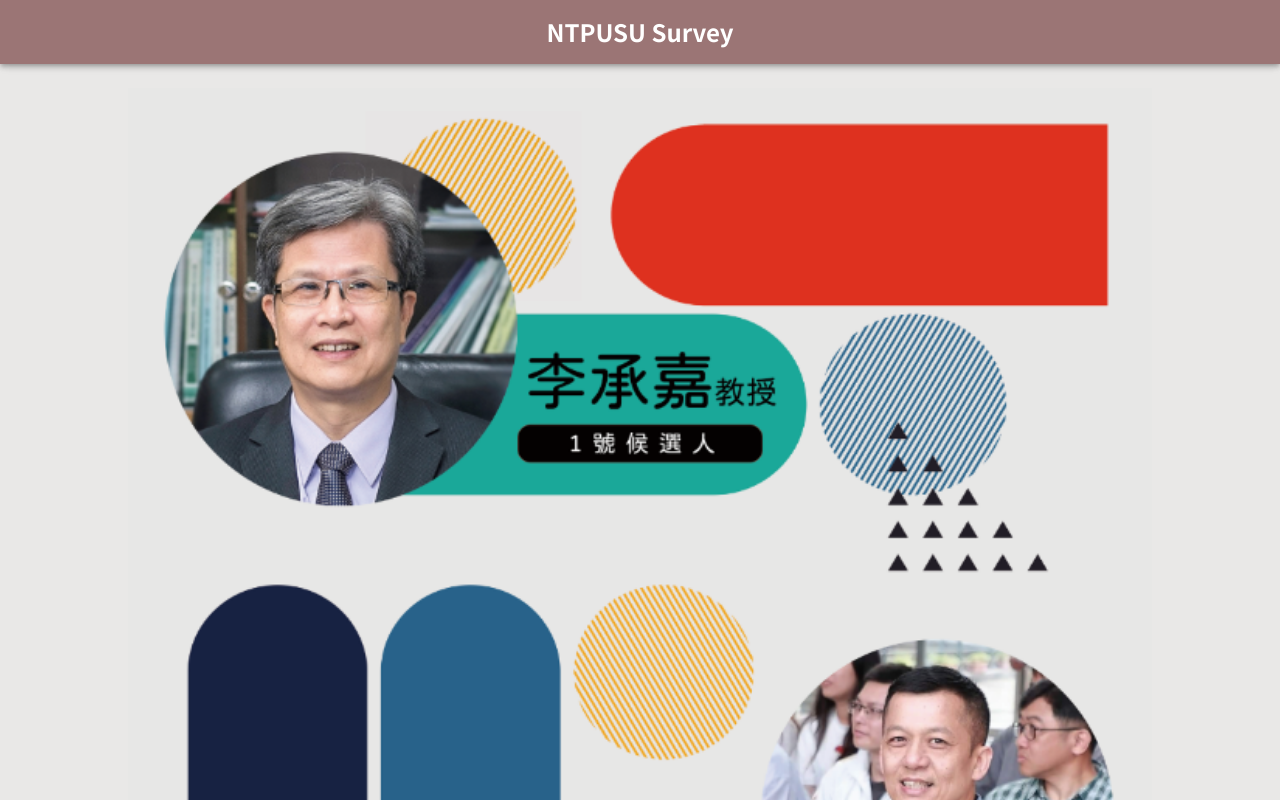
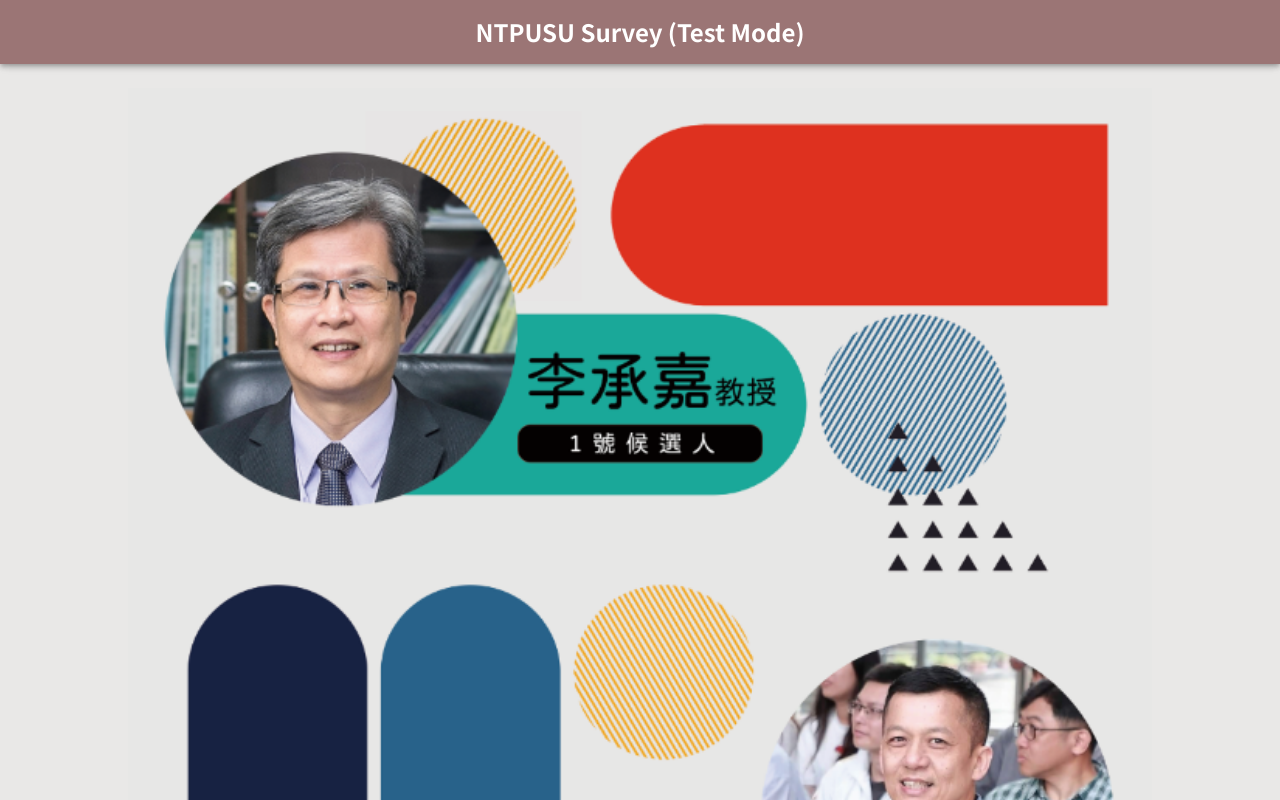
Before and after one commit to littlechintw/NTPUSU-21-Survey, a Vue app: page / in a window 1280 px wide. Shown: the top 800 px of the page. Built offline with nearby package versions, Linux system fonts and the light colour scheme; what vue-resource would draw is missing.

Commit message:
Fix the Text

```diff
--- a/src/App.vue
+++ b/src/App.vue
@@ -3,7 +3,7 @@
     <div class="inapp">
       <v-app-bar app dark color="#9B7575">
         <v-spacer></v-spacer>
-        <h2>NTPUSU Survey</h2>
+        <h2>NTPUSU Survey (Test Mode)</h2>
         <v-spacer></v-spacer>
       </v-app-bar>
 
--- a/src/views/Home.vue
+++ b/src/views/Home.vue
@@ -194,7 +194,7 @@
           this.formTipsShow = true;
           if (!response.data.err) {
             this.tipsColor = "#BDFE63";
-            this.formTips = "請到信箱找找 Token";
+            this.formTips = "正在寄信至 s" + this.studentId + "@webmail.ntpu.edu.tw，請到信箱找找 Token";
             localStorage.setItem("stuid", this.studentId);
           } else {
             this.formTips = "Error! 已經取得 Token 或其他錯誤";
--- a/src/views/inSurvey.vue
+++ b/src/views/inSurvey.vue
@@ -182,6 +182,7 @@
             this.tipsColor = "#BDFE63";
             localStorage.removeItem("stuid");
           } else {
+            this.formShow = true;
             this.formTips = "Error! Token 輸入錯誤或其他錯誤";
             this.tipsColor = "#FE7163";
           }
```
